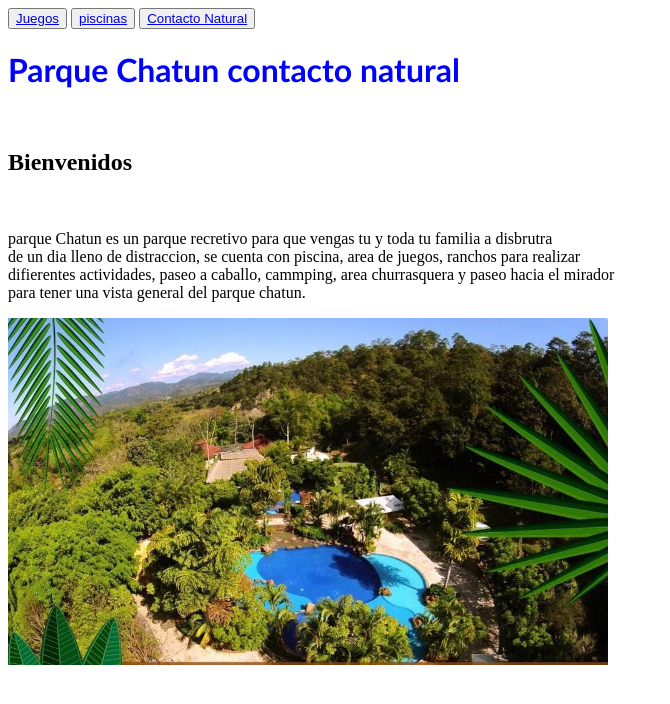
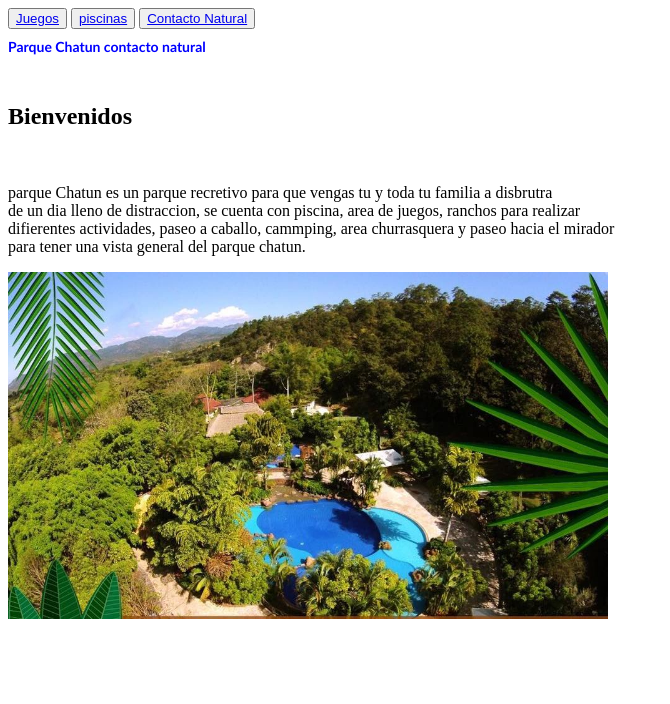
Before and after one commit to Chondo94/EquipoUno, a plain HTML site: page ParqueChatun/index.html in a window 1280 px wide. Shown: the whole page, without its empty margins (0-670 px from the left). Drawn offline with Linux system fonts and the light colour scheme.

Commit message:
se cambio tamanio de letra (antonio) y se elimino carpeta incorrecta

```diff
--- a/Parque Chatun/css/estilo.css
+++ /dev/null
@@ -1,6 +0,0 @@
-h1{
-	font-family: sans-serif;
-}
-h1 {
-	font-size: 14px;
-}
--- a/ParqueChatun/css/estilo.css
+++ b/ParqueChatun/css/estilo.css
@@ -1,4 +1,5 @@
 h1{
 	font-family: calibri;
 	color: blue;
+	font-size: 14px;
 }
```
